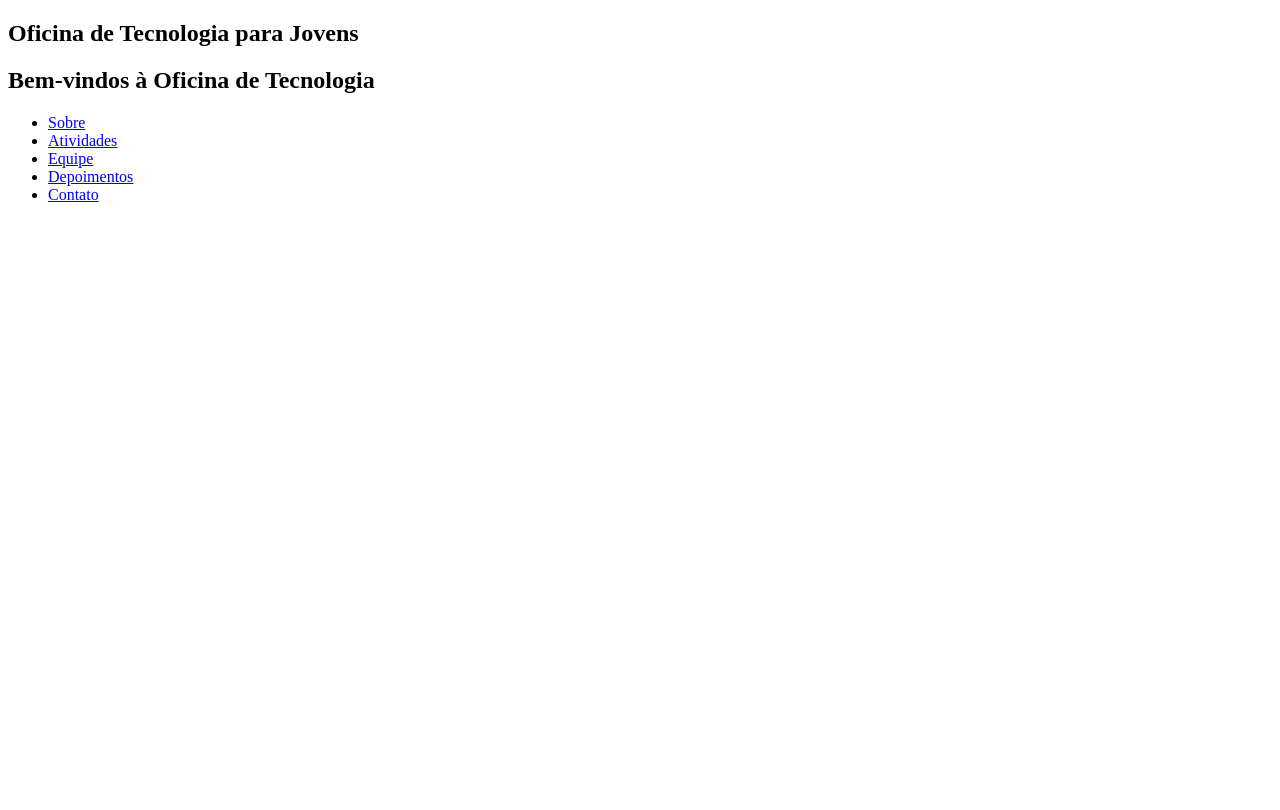
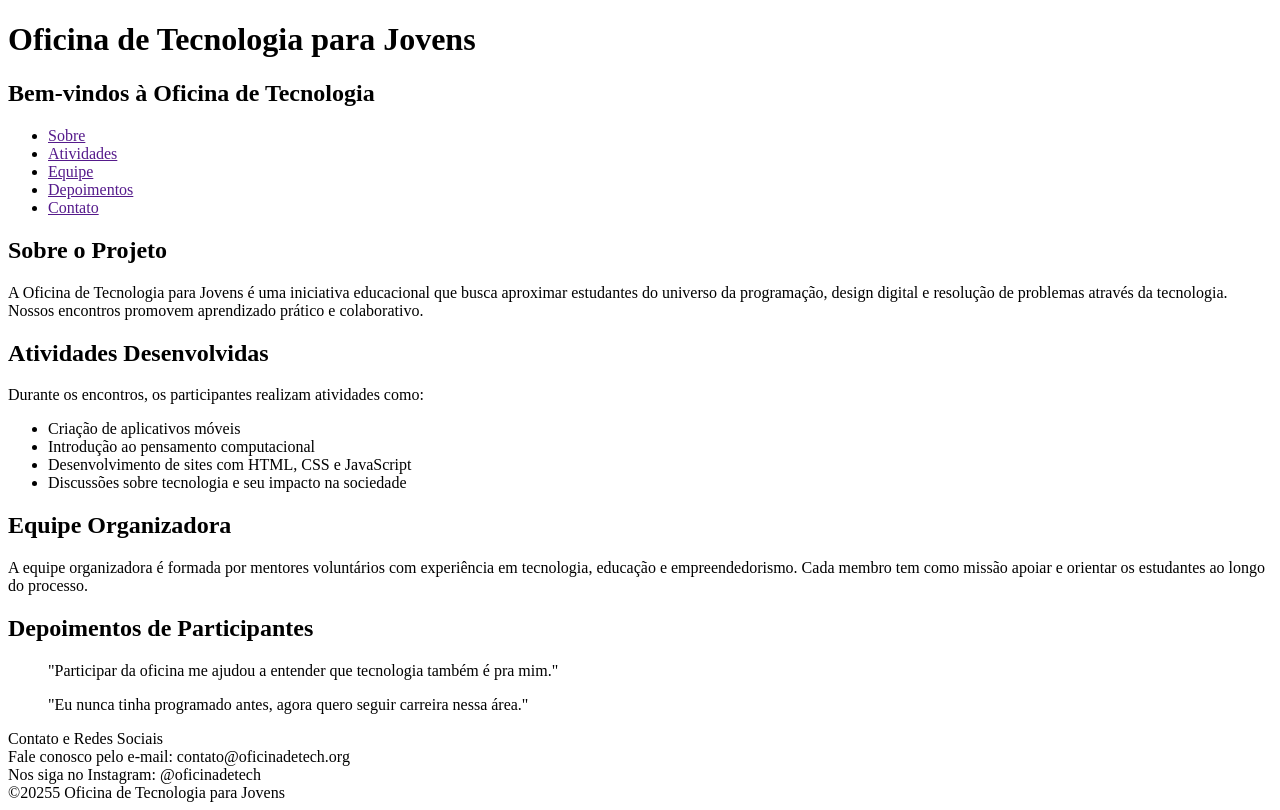
Before and after one commit to IFSPBRA-LPW/tags-semanticas-Nicollecarv4lh0, a plain HTML site: page index.html in a window 1280 px wide. Drawn offline with Linux system fonts and the light colour scheme.

Commit message:
index.html criado

```diff
--- a/index.html
+++ b/index.html
@@ -1,20 +1,68 @@
 <!DOCTYPE html>
-<html lang="pt-BR">
+<html lang="pt-br">
 <head>
     <meta charset="UTF-8">
     <meta name="viewport" content="width=device-width, initial-scale=1.0">
-    <title>Página Principal</title>
+    <title>Oficina de Tecnologia para Jovens</title>
 </head>
 <body>
-    <h2>Oficina de Tecnologia para Jovens</h2>
-    <h2>Bem-vindos à Oficina de Tecnologia</h2>
 
-    <ul>
-        <li><a href="./Paginas/sobre.html">Sobre</a></li>
-        <li><a href="./Paginas/atividades.html">Atividades</a></li>
-        <li><a href="./Paginas/equipe.html">Equipe</a></li>
-        <li><a href="./Paginas/depoimentos.html">Depoimentos</a></li>
-        <li><a href="./Paginas/contato.html">Contato</a></li>
-    </ul>
+    <header>
+        <h1>Oficina de Tecnologia para Jovens <br></h1>
+        <h2>Bem-vindos à Oficina de Tecnologia</h2>
+        <nav>
+            <ul>
+                <li><a href="">Sobre</a></li>
+                <li><a href="">Atividades</a></li>
+                <li><a href="">Equipe</a></li>
+                <li><a href="">Depoimentos</a></li>
+                <li><a href="">Contato</a></li>
+            </ul>
+        </nav>
+    </header>
+    <main>
+    <section>
+        <h2>Sobre o Projeto</h2>
+        <p>
+            A Oficina de Tecnologia para Jovens é uma iniciativa
+            educacional que busca aproximar estudantes do universo da programação, design
+            digital e resolução de problemas através da tecnologia. Nossos encontros promovem aprendizado prático
+            e colaborativo.
+        </p>
+    </section>
+    <section>
+            <h2>Atividades Desenvolvidas</h2>
+            <p>Durante os encontros, os participantes realizam atividades como:</p>
+            <ul>
+                <li>Criação de aplicativos móveis</li>
+                <li>Introdução ao pensamento computacional</li>
+                <li>Desenvolvimento de sites com HTML, CSS e JavaScript</li>
+                <li>Discussões sobre tecnologia e seu impacto na sociedade</li>
+            </ul>
+    </section>
+    <section>
+            <h2>Equipe Organizadora</h2>
+            <p>A equipe organizadora é formada por mentores voluntários com experiência em
+                tecnologia, educação e empreendedorismo. Cada membro tem como missão apoiar e
+                orientar os estudantes ao longo do processo.</p>
+    </section>
+    <section>
+        <h2>Depoimentos de Participantes</h2>
+        <blockquote>
+            "Participar da oficina me ajudou a entender que tecnologia também é pra mim."
+        </blockquote>
+        <blockquote>
+            "Eu nunca tinha programado antes, agora quero seguir carreira nessa área."
+        </blockquote>
+    </section>
+    </main>
+    <footer>
+            Contato e Redes Sociais<br>
+            Fale conosco pelo e-mail: contato@oficinadetech.org<br>
+            Nos siga no Instagram: @oficinadetech<br>
+            &copy;20255 Oficina de Tecnologia para Jovens<br>
+    </footer>
+
+
 </body>
 </html>
```
